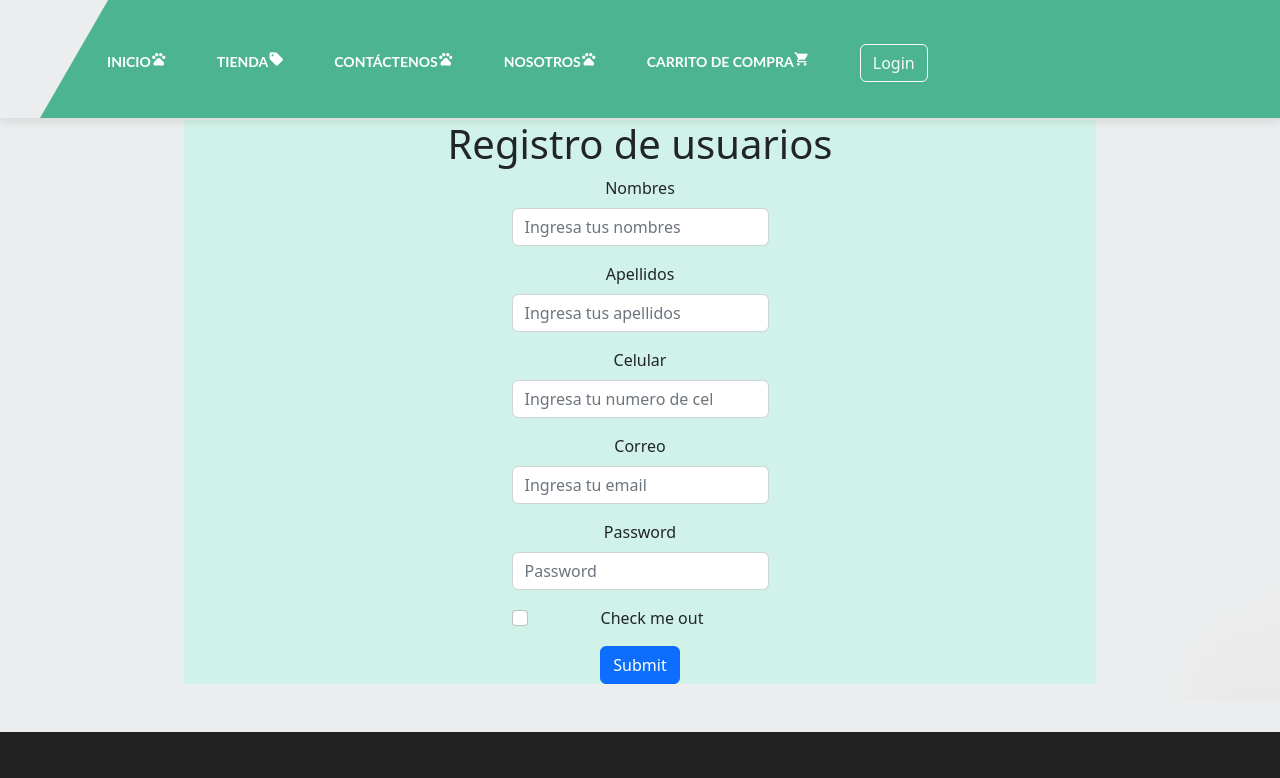
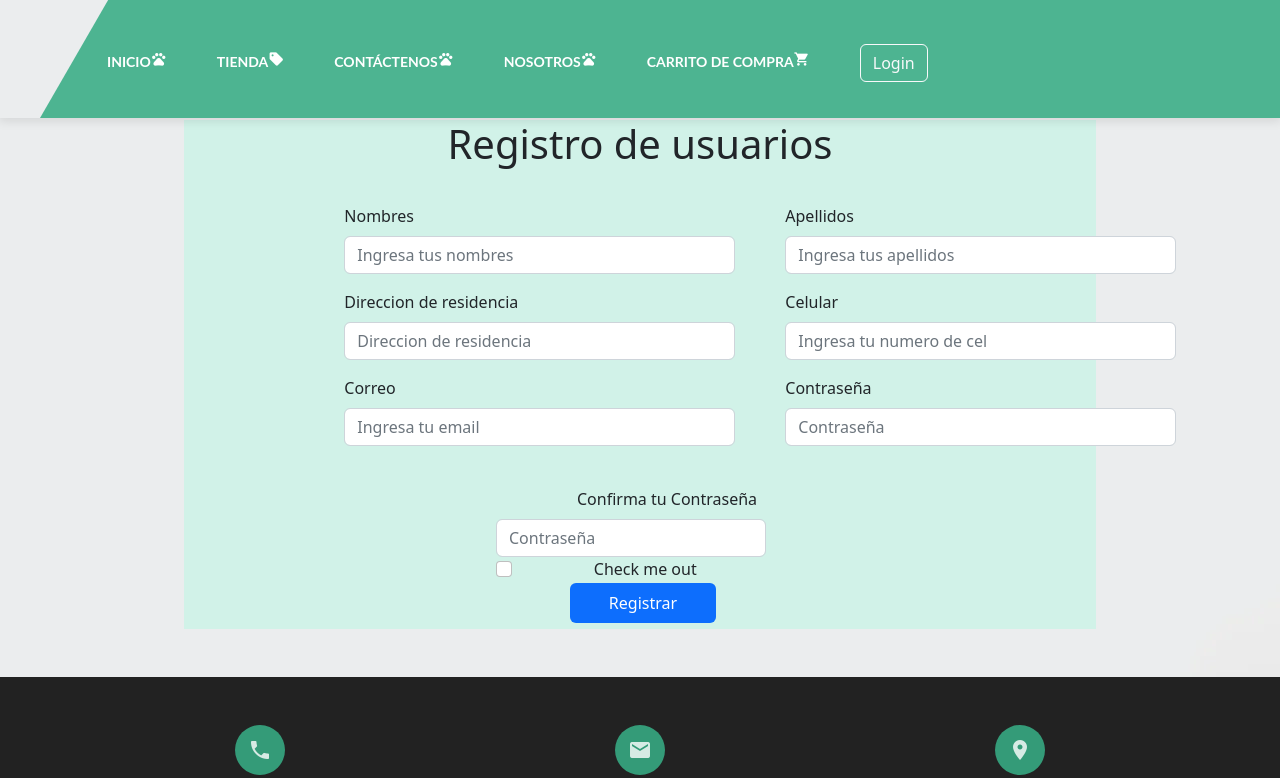
Before and after one commit to Judadego/ciclo4Gp35, a React (Create React App) app in the folder pets_front/: page /registro1 in a window 1280 px wide. Shown: the top 778 px of the page. Built offline with nearby package versions, Linux system fonts and the light colour scheme.

Commit message:
registro_part2

```diff
--- a/pets_front/public/index.html
+++ b/pets_front/public/index.html
@@ -4,7 +4,7 @@
 <head>
   <meta charset="utf-8" />
   <link rel="icon" href="%PUBLIC_URL%/logo.png" />
-  <meta name="viewport" content="width=device-width, initial-scale=1" />
+  <meta name="viewport" content="width=device-width, initial-scale=0.7" />
   <meta name="theme-color" content="#000000" />
   <meta name="description" content="Web site created using create-react-app" />
   <link rel="apple-touch-icon" href="%PUBLIC_URL%/logo.png" />
--- a/pets_front/src/css/registro.css
+++ b/pets_front/src/css/registro.css
@@ -1,18 +1,18 @@
 #formReg{
 
     max-width: 80%;
-    margin: 0 auto;
-    display: flex;
+    margin: auto;
     flex-direction: column;
     align-items: center;
     background-color: rgba(127, 255, 212, 0.243);
+
 }
 .form-group {
     width: 90%;
     height: 30px;
-    margin: 0.5rem;
+    margin: 10px;
   }
-  .form button {
+  #button1 {
     padding: 0.5em 1em;
     border: none;
     cursor: pointer;
@@ -20,4 +20,48 @@
 
 #slider{
     background-image: url(../images/slider_1.PNG);
+    background-repeat: no-repeat;
 }
+
+#izq {
+  background-color: transparent;
+  align-items:center;
+}
+
+#der {
+  background-color: transparent;
+}
+
+.contenido{
+  margin: 3px;
+  padding: 3px;
+  text-align:left;
+}
+
+.caja{
+  display: table-cell;
+  padding: 25px;
+
+}
+
+.caja:nth-child(1) input,label{
+  margin-left: 30%;
+
+
+}
+
+.caja:nth-child(2) input,label{
+  margin-left: 30%;
+}
+
+.cen{
+  background-color:rgba(255, 255, 255, 0);
+  text-align: left;
+}
+.btn1{
+  text-align: center;
+}
+
+@media(min-width:768px){
+
+}
--- a/pets_front/src/pages/Nosotros.js
+++ b/pets_front/src/pages/Nosotros.js
@@ -1,22 +1,50 @@
-import React from 'react'
+import React from "react";
 
 const Nosotros = () => {
-    return (
-        <div>
-            <div>
-                <section className="py-5 text-center container">
-                    <div className="row py-lg-5">
-                        <div className="col-lg-6 col-md-8 mx-auto">
-                            <h1 className="fw-light">Vista Nosotros</h1>
-                            <p className="lead text-muted">Something short and leading about the collection below—its contents, the
-                                creator,
-                                etc. Make it short and sweet, but not too short so folks don’t simply skip over it entirely.</p>
-                        </div>
-                    </div>
-                </section>
-            </div>
+  return (
+    <div>
+      <br></br>
+      <br></br>
+      <br></br>
+      <br></br>
+      <br></br>
+      <body class="d-flex h-100 text-center text-bg-dark">
+        <div class="cover-container d-flex w-100 h-100 p-3 mx-auto flex-column">
+          <main class="px-3">
+            <h1 _msthash="481949" _msttexthash="267410">
+              Nosotros
+            </h1>
+            <p class="lead" _msthash="453843" _msttexthash="17463485">
+              Lorem ipsum dolor sit amet, consectetur adipiscing elit, sed do
+              eiusmod tempor incididunt ut labore et dolore magna aliqua. Odio
+              facilisis mauris sit amet massa. Congue quisque egestas diam in
+              arcu cursus euismod quis viverra. Tristique senectus et netus et
+              malesuada fames. Malesuada proin libero nunc consequat interdum
+              varius. Integer eget aliquet nibh praesent tristique. Nulla
+              aliquet enim tortor at auctor urna nunc id cursus. Et tortor
+              consequat id porta. Faucibus nisl tincidunt eget nullam. Pharetra
+              diam sit amet nisl. Sed odio morbi quis commodo odio aenean sed
+              adipiscing.
+              <br></br><br></br>
+              Lacus vel facilisis volutpat est velit egestas dui id ornare.
+              Volutpat ac tincidunt vitae semper quis lectus. Eu ultrices vitae
+              auctor eu augue ut. Maecenas volutpat blandit aliquam etiam erat.
+              Habitasse platea dictumst quisque sagittis. Vel pharetra vel
+              turpis nunc eget lorem. Eu mi bibendum neque egestas congue
+              quisque egestas diam. Eget est lorem ipsum dolor sit amet
+              consectetur adipiscing. Maecenas pharetra convallis posuere morbi
+              leo urna molestie at. Dignissim convallis aenean et tortor at
+              risus viverra adipiscing. Diam sit amet nisl suscipit adipiscing
+              bibendum est ultricies integer. Sem integer vitae justo eget magna
+              fermentum. Magna sit amet purus gravida quis blandit. Ut venenatis
+              tellus in metus vulputate eu scelerisque felis. Morbi tincidunt
+              augue interdum velit euismod. A cras semper auctor neque vitae.
+            </p>
+          </main>
         </div>
-    )
-}
+      </body>
+    </div>
+  );
+};
 
-export default Nosotros
+export default Nosotros;
--- a/pets_front/src/pages/Registro.js
+++ b/pets_front/src/pages/Registro.js
@@ -5,52 +5,90 @@ import "../css/registro.css";
 
 const Registro1 = () => {
   return (
-    <div id="slider" >
+    <div id="slider">
       <div>
         <section className="py-5 text-center container">
           <div className="row py-lg-10">
-          <br></br><br></br><br></br>
-            <div  className="col-lg-12 col-md-12 "></div>
-            <div id="formReg" >
+            <br></br>
+            <br></br>
+            <br></br>
+            <div className="col-md-12 "></div>
+            <div id="formReg">
               <h1>Registro de usuarios</h1>
-              <Form>
-                <Form.Group className="mb-3" controlId="formBasicNames">
-                  <Form.Label>Nombres</Form.Label>
-                  <Form.Control type="text" placeholder="Ingresa tus nombres " />
-                  <Form.Text className="text-muted">
-                  </Form.Text>
-                </Form.Group>
-                <Form.Group className="mb-3" controlId="formBasicLastName">
-                  <Form.Label>Apellidos</Form.Label>
-                  <Form.Control type="text" placeholder="Ingresa tus apellidos " />
-                  <Form.Text className="text-muted">
-                  </Form.Text>
-                </Form.Group>
+              <Form className="contenido col-md-12">
+                <div id="izq" className="caja col-md-4">
+                  <Form.Group className="">
+                    <Form.Group className="mb-3" controlId="formBasicNames">
+                      <Form.Label for="name">Nombres</Form.Label>
+                      <Form.Control
+                        type="text"
+                        id="name"
+                        placeholder="Ingresa tus nombres "
+                      />
+                      <Form.Text className="text-muted"></Form.Text>
+                    </Form.Group>
+                  </Form.Group>
 
-                <Form.Group className="mb-3" controlId="formBasicPhone">
-                  <Form.Label>Celular</Form.Label>
-                  <Form.Control type="text" placeholder="Ingresa tu numero de cel " />
-                  <Form.Text className="text-muted">
-                  </Form.Text>
+                  <Form.Group className="mb-3" controlId="formBasicLastName">
+                  <Form.Label>Direccion de residencia</Form.Label>
+                  <Form.Control
+                    type="text"
+                    placeholder="Direccion de residencia "
+                  />
+                  <Form.Text className="text-muted"></Form.Text>
                 </Form.Group>
 
                 <Form.Group className="mb-3" controlId="formBasicEmail">
                   <Form.Label>Correo</Form.Label>
                   <Form.Control type="email" placeholder="Ingresa tu email " />
-                  <Form.Text className="text-muted">
-                  </Form.Text>
+                  <Form.Text className="text-muted"></Form.Text>
+                </Form.Group>
+                </div>
+
+                <div id="der" className="caja col-md-4">
+                  <Form.Group className="mb-3" controlId="formBasicLastName">
+                    <Form.Label>Apellidos</Form.Label>
+                    <Form.Control
+                      type="text"
+                      placeholder="Ingresa tus apellidos "
+                    />
+                    <Form.Text className="text-muted"></Form.Text>
+                  </Form.Group>
+
+                  <Form.Group className="mb-3" controlId="formBasicPhone">
+                  <Form.Label>Celular</Form.Label>
+                  <Form.Control
+                    type="text"
+                    placeholder="Ingresa tu numero de cel "
+                  />
+                  <Form.Text className="text-muted"></Form.Text>
                 </Form.Group>
 
                 <Form.Group className="mb-3" controlId="formBasicPassword">
-                  <Form.Label>Password</Form.Label>
-                  <Form.Control type="password" placeholder="Password" />
+                  <Form.Label>Contraseña</Form.Label>
+                  <Form.Control type="password" placeholder="Contraseña" />
                 </Form.Group>
-                <Form.Group className="mb-3" controlId="formBasicCheckbox">
+                </div>
+
+                <div className="cen row col-md-12">
+                  <div class="col-md-4"></div>
+                <Form.Group className="col-md-4" controlId="formBasicPassword">
+                  <Form.Label> Confirma tu Contraseña</Form.Label>
+                  <Form.Control type="password" placeholder="Contraseña" />
+                </Form.Group>
+                <div class="col-md-4"></div> <div class="col-md-4"></div>
+
+                  <Form.Group className="col-md-4" controlId="formBasicCheckbox">
                   <Form.Check type="checkbox" label="Check me out" />
                 </Form.Group>
-                <Button variant="primary" type="submit">
-                  Submit
+
+                </div>
+                <div className="btn1 col-mb-12">
+                <Button align="center" className="col-md-2 primary" id="button1" variant="primary" type="submit">
+                  Registrar
                 </Button>
+                </div>
+
               </Form>
             </div>
           </div>
```
